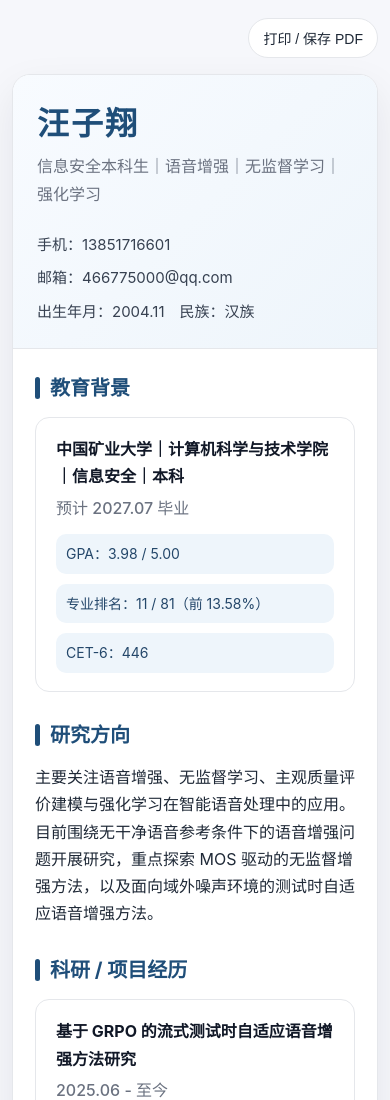
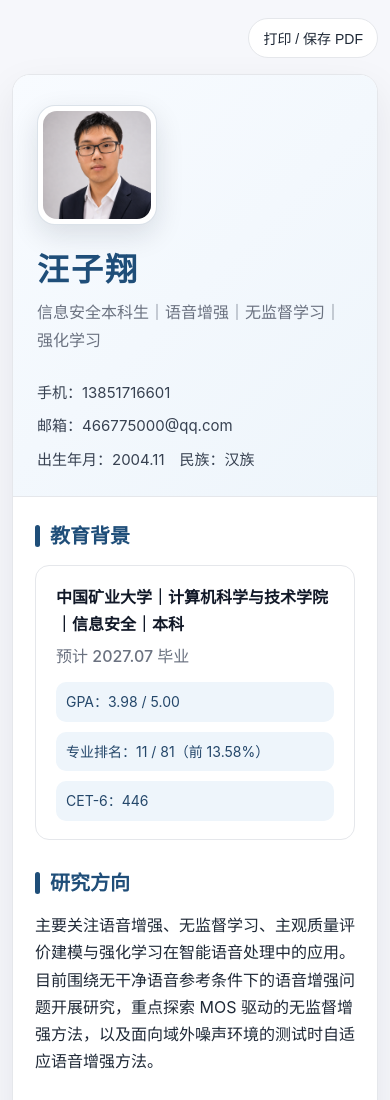
Before and after one commit to wzx-cr/wzx-cr.github.io, a plain HTML site: page index.html in a window 390 px wide. Shown: the top 1100 px of the page. Drawn offline with Linux system fonts and the light colour scheme.

Commit message:
Update index.html

```diff
--- a/index.html
+++ b/index.html
@@ -50,11 +50,31 @@
 
     .header {
       display: grid;
-      grid-template-columns: 1.2fr 1fr;
-      gap: 24px;
+      grid-template-columns: 140px 1.2fr 1fr;
+      align-items: center;
+      gap: 26px;
       padding: 40px 44px 32px;
       background: linear-gradient(135deg, #f8fbff 0%, #eef5fb 100%);
       border-bottom: 1px solid var(--line);
+    }
+
+    .avatar-wrap {
+      width: 132px;
+      height: 132px;
+      border-radius: 22px;
+      padding: 5px;
+      background: #ffffff;
+      border: 1px solid rgba(31, 78, 121, 0.16);
+      box-shadow: 0 10px 28px rgba(15, 23, 42, 0.12);
+    }
+
+    .avatar {
+      width: 100%;
+      height: 100%;
+      display: block;
+      border-radius: 18px;
+      object-fit: cover;
+      object-position: center 22%;
     }
 
     .name {
@@ -226,6 +246,30 @@
       transform: translateY(-1px);
     }
 
+    @media (max-width: 860px) {
+      .header {
+        grid-template-columns: 110px 1fr;
+      }
+
+      .avatar-wrap {
+        width: 108px;
+        height: 108px;
+        border-radius: 18px;
+      }
+
+      .avatar {
+        border-radius: 14px;
+      }
+
+      .contact {
+        grid-column: 1 / -1;
+      }
+
+      .contact span {
+        text-align: left;
+      }
+    }
+
     @media (max-width: 760px) {
       .page {
         padding: 18px 12px 36px;
@@ -236,12 +280,13 @@
         padding: 30px 24px 24px;
       }
 
+      .avatar-wrap {
+        width: 120px;
+        height: 120px;
+      }
+
       .name {
         font-size: 32px;
-      }
-
-      .contact span {
-        text-align: left;
       }
 
       .content {
@@ -284,7 +329,14 @@
       }
 
       .header {
+        grid-template-columns: 110px 1.2fr 1fr;
         padding: 24px 28px 18px;
+      }
+
+      .avatar-wrap {
+        width: 108px;
+        height: 108px;
+        box-shadow: none;
       }
 
       .content {
@@ -313,10 +365,15 @@
 
     <article class="resume">
       <header class="header">
+        <div class="avatar-wrap">
+          <img class="avatar" src="./profile.png" alt="汪子翔个人照片" />
+        </div>
+
         <div>
           <h1 class="name">汪子翔</h1>
           <p class="subtitle">信息安全本科生｜语音增强｜无监督学习｜强化学习</p>
         </div>
+
         <div class="contact" aria-label="联系方式">
           <span>手机：13851716601</span>
           <span>邮箱：466775000@qq.com</span>
```
